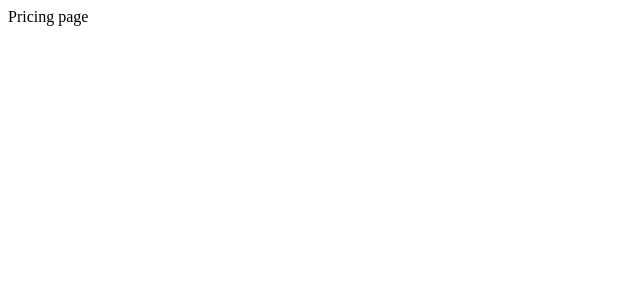
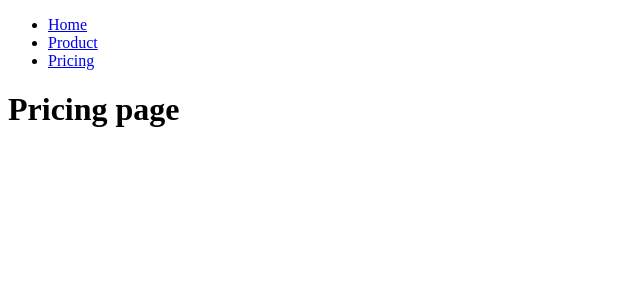
Before and after one commit to mohammed-manahi/worldwise, a React (Vite) app: page /pricing in a window 1280 px wide. Shown: the top 300 px of the page, without its empty margins (0-640 px from the left). Built offline with nearby package versions, Linux system fonts and the light colour scheme.

Commit message:
Use link and nav link to navigate in spa application

```diff
--- /dev/null
+++ b/src/components/PageNav.jsx
@@ -0,0 +1,19 @@
+import {NavLink} from "react-router-dom";
+
+export default function PageNav() {
+    return (
+        <nav>
+            <ul>
+                <li>
+                    <NavLink to="/">Home</NavLink>
+                </li>
+                <li>
+                    <NavLink to="/product">Product</NavLink>
+                </li>
+                <li>
+                    <NavLink to="/pricing">Pricing</NavLink>
+                </li>
+            </ul>
+        </nav>
+    );
+}
--- a/src/pages/Home.jsx
+++ b/src/pages/Home.jsx
@@ -1,5 +1,11 @@
-export default function Home(){
-    return(
-        <div>Home page</div>
+import PageNav from "../components/PageNav.jsx";
+
+
+export default function Home() {
+    return (
+        <>
+            <PageNav/>
+            <h1>Home page</h1>
+        </>
     );
 }
--- a/src/pages/PageNotFound.jsx
+++ b/src/pages/PageNotFound.jsx
@@ -1,7 +1,10 @@
+import PageNav from "../components/PageNav.jsx";
+
 export default function PageNotFound(){
     return(
-        <div>
-            Page Not Found
-        </div>
+        <>
+            <PageNav/>
+            <h1>404 Not Found</h1>
+        </>
     );
 }
--- a/src/pages/Pricing.jsx
+++ b/src/pages/Pricing.jsx
@@ -1,5 +1,10 @@
-export default function Pricing(){
-    return(
-        <div>Pricing page</div>
+import PageNav from "../components/PageNav.jsx";
+
+export default function Pricing() {
+    return (
+        <>
+            <PageNav/>
+            <h1>Pricing page</h1>
+        </>
     );
 }
--- a/src/pages/Product.jsx
+++ b/src/pages/Product.jsx
@@ -1,5 +1,10 @@
-export default function Product(){
-    return(
-        <div>Product page</div>
+import PageNav from "../components/PageNav.jsx";
+
+export default function Product() {
+    return (
+        <>
+            <PageNav/>
+            <h1>Product page</h1>
+        </>
     );
 }
```
